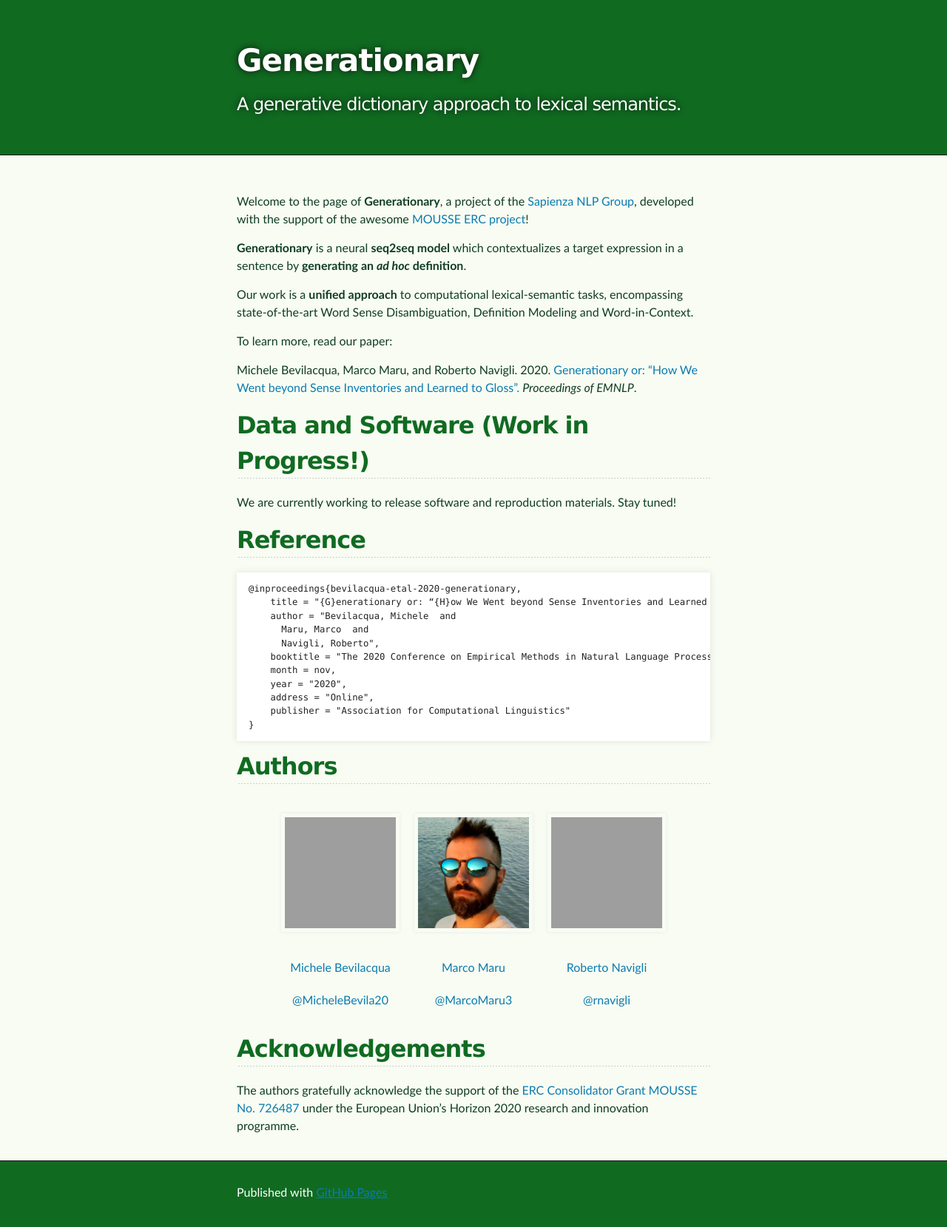
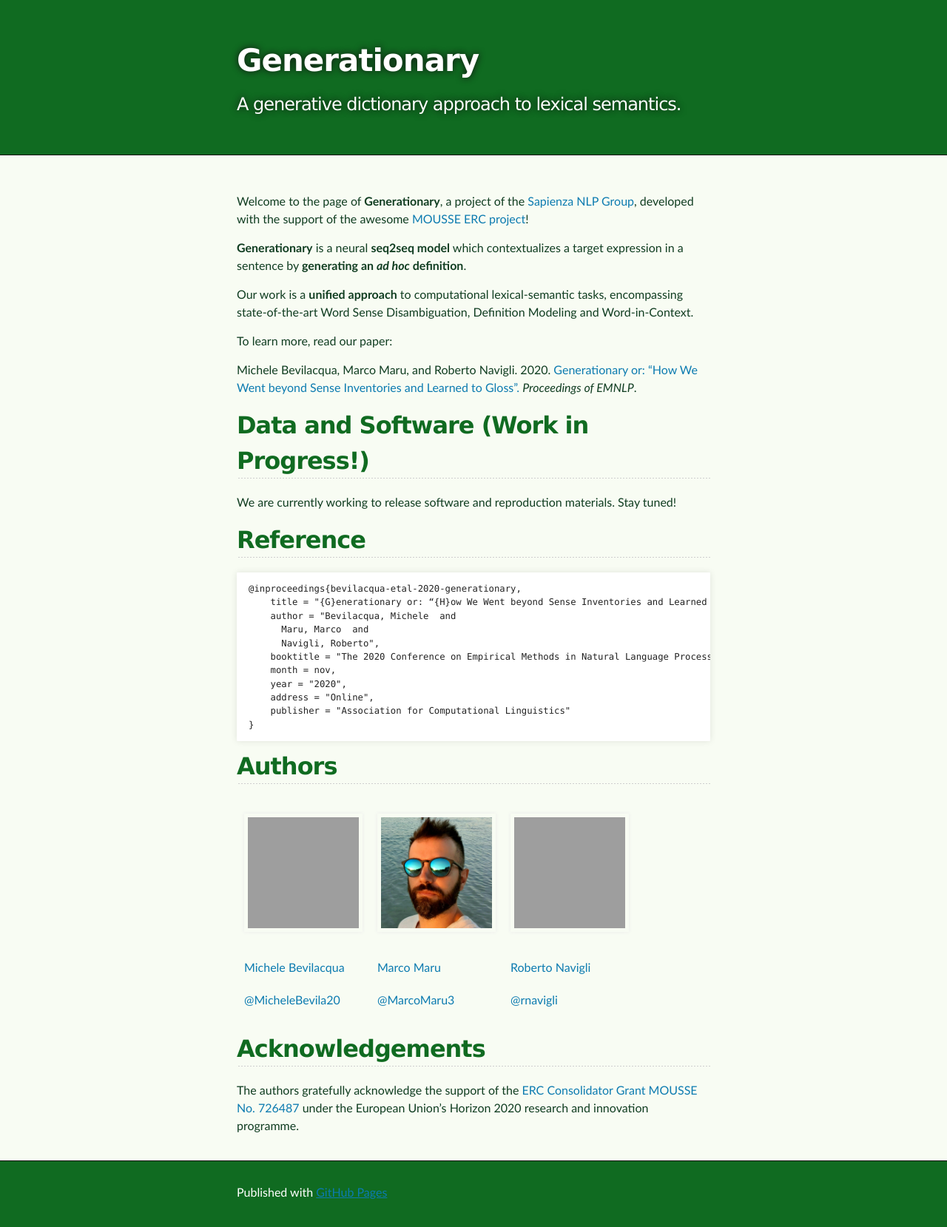
Before and after one commit to mbevila/generationary_web, a Jekyll site: the page built from index.md, in a window 1280 px wide. Shown: the whole page at 74% size. Built offline with Jekyll 4.4.1, drawn with Linux system fonts in a browser that asks for light colours; grey boxes are pictures that could not be loaded.

Commit message:
Update index.md

```diff
--- a/index.md
+++ b/index.md
@@ -31,7 +31,7 @@ We are currently working to release software and reproduction materials. Stay tu
 
 ## Authors
 
-<table style="overflow-x:auto;" class="center">
+<table class="author">
 <tr>
 	<td>
 		<img src="https://sapienzanlp.github.io/babelpic/imgs/bevilacqua.jpg" width="150" height="150">
```
